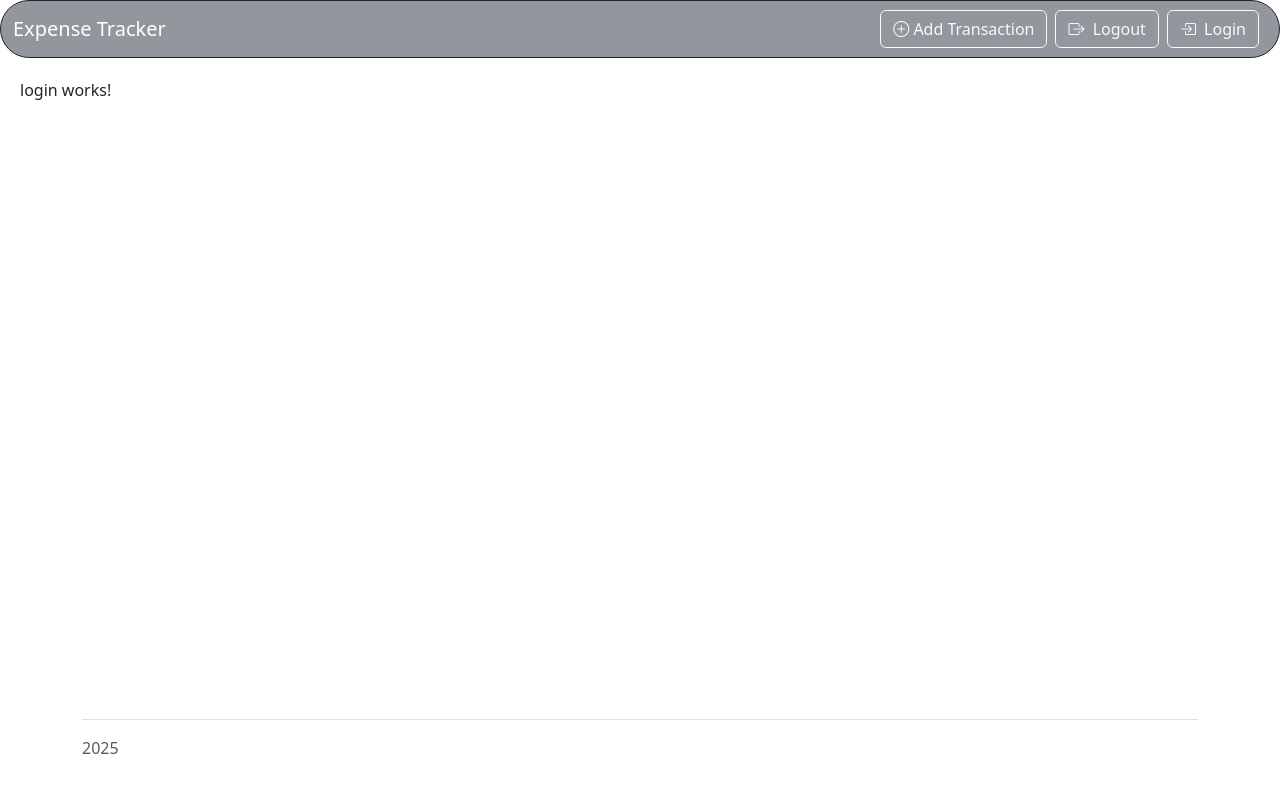
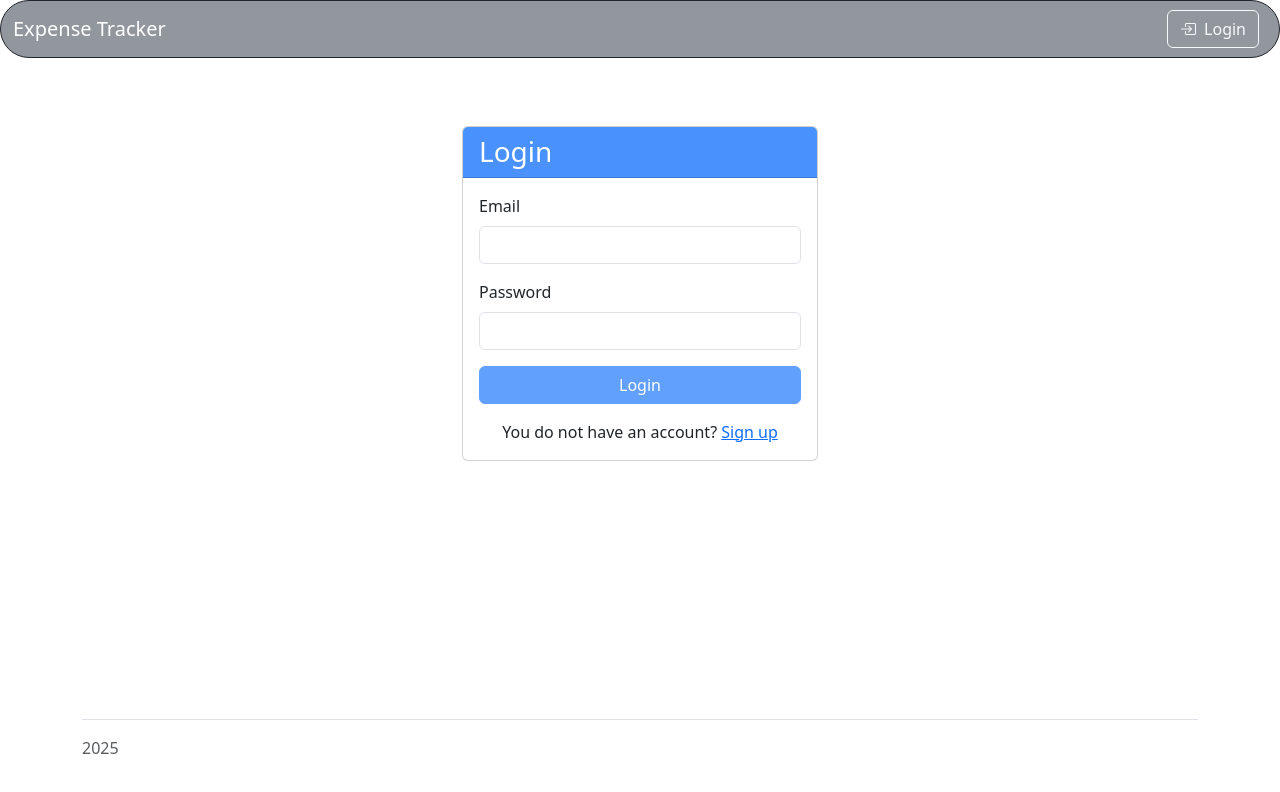
Before and after one commit to emadhosni/Expenses.Client, an Angular app: page /login in a window 1280 px wide. Shown: the top 792 px of the page. Built offline with nearby package versions, Linux system fonts and the light colour scheme.

Commit message:
Implementing authentication and angular guard

```diff
--- a/src/app/app.routes.ts
+++ b/src/app/app.routes.ts
@@ -3,6 +3,7 @@ import { Login } from './components/login/login';
 import { Signup } from './components/signup/signup';
 import { TransactionList } from './components/transaction-list/transaction-list';
 import { TransactionForm } from './components/transaction-form/transaction-form';
+import { authGuard } from './guards/auth.guard';
 
 export const routes: Routes = [
     {
@@ -15,21 +16,25 @@ export const routes: Routes = [
     },
     {
         path:'transactions',
-        component:TransactionList
+        component:TransactionList,
+        canActivate: [authGuard]
     },
     {
         path:'add',
-        component: TransactionForm
+        component: TransactionForm,
+        canActivate: [authGuard]
     },
     {
         path:'edit/:id',
-        component: TransactionForm
+        component: TransactionForm,
+        canActivate: [authGuard]
     },
-    {
-        path:'',
-        redirectTo:'/transactions',
-        pathMatch:'full'
-    },
+    // {
+    //     path:'',
+    //     redirectTo:'/transactions',
+    //     canActivate: [authGuard],
+    //     pathMatch:'full'
+    // },
     {
         path:'**',
         redirectTo:'/transactions'
--- a/src/app/components/header/header.html
+++ b/src/app/components/header/header.html
@@ -4,15 +4,18 @@
             <a class="navbar-brand me-4" href="#">Expense Tracker</a>
           </div>
 
-          <div class="ms-auto">
+          <div class="ms-auto" *ngIf="authService.currentUser$ | async">
             <a class="btn btn-outline-light me-2" [routerLink]="'/add'">
                 <i class="bi bi-plus-circle"></i>
                 Add Transaction
             </a>
-            <a class="btn btn-outline-light me-2">
+            <a class="btn btn-outline-light me-2" (click)="authService.logout()">
                 <i class="bi bi-box-arrow-right me-1"></i>
                 Logout
             </a>
+          </div>
+
+          <div class="ms-auto" *ngIf="!(authService.currentUser$ | async)">
             <a class="btn btn-outline-light me-2" [routerLink]="'/login'">
                 <i class="bi bi-box-arrow-in-right me-1"></i>
                 Login
--- a/src/app/components/login/login.html
+++ b/src/app/components/login/login.html
@@ -1 +1,75 @@
-<p>login works!</p>
+<div class="container">
+    <div class="row justify-content-center">
+        <div class="col-md-6 col-lg-4">
+            <div class="card mt-5">
+                <div class="card-header bg-primary bg-opacity-75">
+                    <h3 class="card-title mb-0 text-white">Login</h3>
+                </div>
+
+                <div class="card-body">
+                    <div class="alert alert-danger" *ngIf="errorMessage">
+                        {{ errorMessage }}
+                    </div>
+
+                    <form [formGroup]="loginForm" (ngSubmit)="onSubmit()">
+                        <div class="mb-3">
+                            <label for="email" class="form-label">Email</label>
+                            <input
+                                type="email"
+                                class="form-control"
+                                [ngClass]="{
+                                    'is-invalid':
+                                        hasError('email', 'required') || hasError('email', 'email')
+                                }"
+                                id="email"
+                                formControlName="email"
+                            />
+
+                            <div class="invalid-feedback" *ngIf="hasError('email', 'required')">
+                                Email is required
+                            </div>
+                            <div class="invalid-feedback" *ngIf="hasError('email', 'email')">
+                                Please, enter a valid email address
+                            </div>
+                        </div>
+
+                        <div class="mb-3">
+                            <label for="password" class="form-label">Password</label>
+                            <input
+                                type="password"
+                                class="form-control"
+                                [ngClass]="{
+                                    'is-invalid':
+                                        hasError('password', 'required') ||
+                                        hasError('password', 'minlength')
+                                }"
+                                id="password"
+                                formControlName="password"
+                            />
+
+                            <div class="invalid-feedback" *ngIf="hasError('password', 'required')">
+                                Password is required
+                            </div>
+                            <div class="invalid-feedback" *ngIf="hasError('password', 'minlength')">
+                                Password must be at least 6 characters long.
+                            </div>
+                        </div>
+
+                        <div class="d-grid">
+                            <button
+                                type="submit"
+                                class="btn btn-primary"
+                                [disabled]="!loginForm.valid"
+                            >
+                                Login
+                            </button>
+                        </div>
+                        <div class="text-center mt-3">
+                            You do not have an account? <a [routerLink]="'/signup'">Sign up</a>
+                        </div>
+                    </form>
+                </div>
+            </div>
+        </div>
+    </div>
+</div>
--- a/src/app/components/login/login.ts
+++ b/src/app/components/login/login.ts
@@ -1,9 +1,47 @@
+import { CommonModule } from '@angular/common';
 import { Component } from '@angular/core';
+import { FormBuilder, FormGroup, ReactiveFormsModule, Validators } from '@angular/forms';
+import { Router, RouterModule } from '@angular/router';
+import { Auth } from '../../services/auth/auth';
 
 @Component({
     selector: 'app-login',
-    imports: [],
+    imports: [CommonModule, ReactiveFormsModule, RouterModule],
     templateUrl: './login.html',
     styleUrl: './login.css',
 })
-export class Login {}
+export class Login {
+    loginForm: FormGroup;
+    errorMessage: string | null = null;
+
+    constructor(private fb: FormBuilder, private authService: Auth, private router: Router) {
+        this.loginForm = this.fb.group({
+            email: ['', [Validators.required, Validators.email]],
+            password: ['', [Validators.required, Validators.minLength(6)]],
+        });
+    }
+
+    hasError(controlName: string, errorName: string): boolean {
+        const control = this.loginForm.get(controlName);
+        return ((control?.touched || control?.dirty) && control.hasError(errorName)) || false;
+    }
+
+    onSubmit(): void {
+        this.errorMessage = null;
+
+        if (this.loginForm.valid) {
+            const login = this.loginForm.value;
+            this.authService.login(login).subscribe({
+                next: () => {
+                    this.router.navigate(['/transactions']);
+                },
+                error: (error) => {
+                    console.log('Error - ', error);
+                    this.errorMessage =
+                        error.error?.message ||
+                        'An error occurred during login. Please, try again.';
+                },
+            });
+        }
+    }
+}
--- /dev/null
+++ b/src/app/guards/auth.guard.ts
@@ -0,0 +1,14 @@
+import { inject } from '@angular/core';
+import { Auth } from '../services/auth/auth';
+import { Router } from '@angular/router';
+
+export const authGuard = () => {
+    const authService = inject(Auth);
+    const router = inject(Router);
+
+    if (authService.isAuthenticated())
+        return true;
+
+    router.navigate(['/login']);
+    return false;
+};
--- a/src/app/services/auth/auth.ts
+++ b/src/app/services/auth/auth.ts
@@ -1,7 +1,7 @@
 import { HttpClient } from '@angular/common/http';
 import { Injectable } from '@angular/core';
 import { User } from '../../models/auth/user';
-import { Observable, tap } from 'rxjs';
+import { BehaviorSubject, Observable, tap } from 'rxjs';
 import { AuthResponse } from '../../models/auth/authresponse';
 import { Router } from '@angular/router';
 
@@ -10,29 +10,41 @@ import { Router } from '@angular/router';
 })
 export class Auth {
     private apiUrl = 'https://localhost:7145/api/Auth';
+    private currentUserSubject = new BehaviorSubject<string | null>(null);
+    currentUser$ = this.currentUserSubject.asObservable();
 
-    constructor(private http: HttpClient, private router: Router) {}
+    constructor(private http: HttpClient, private router: Router) {
+        const token = localStorage.getItem('token');
+        if (token) {
+            this.currentUserSubject.next('user');
+        }
+    }
 
     login(credentials: User): Observable<AuthResponse> {
-        return this.http.post<AuthResponse>(this.apiUrl + '/Login', credentials)
-                        .pipe(
+        return this.http.post<AuthResponse>(this.apiUrl + '/Login', credentials).pipe(
             tap((response) => {
                 localStorage.setItem('token', response.token);
+                this.currentUserSubject.next('user');
             })
         );
     }
 
     register(credentials: User): Observable<AuthResponse> {
-        return this.http.post<AuthResponse>(this.apiUrl + '/Register', credentials)
-                        .pipe(
+        return this.http.post<AuthResponse>(this.apiUrl + '/Register', credentials).pipe(
             tap((response) => {
                 localStorage.setItem('token', response.token);
+                this.currentUserSubject.next('user');
             })
         );
     }
 
     logout(): void {
         localStorage.removeItem('token');
+        this.currentUserSubject.next(null);
         this.router.navigate(['/login']);
     }
+
+    isAuthenticated(): boolean {
+        return !!localStorage.getItem('token');
     }
+}
```
Also changed, not shown: src/app/components/header/header.ts (+6 -2 lines). Lines whose indentation alone changed are shown as unchanged.
